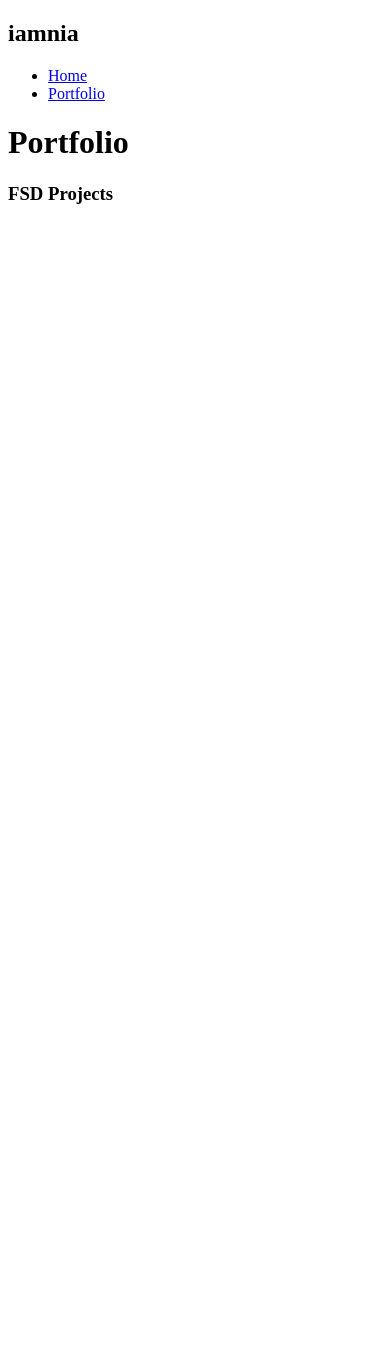
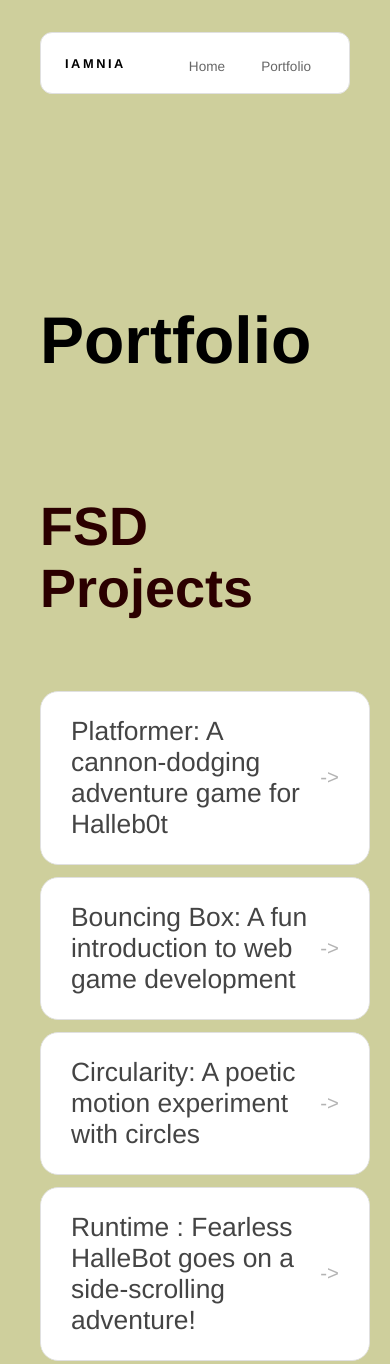
Before and after one commit to n1aziion/n1aziion.github.io, a plain HTML site: page portfolio.html in a window 390 px wide. Before the commit the page ends 844 px from the top, so only its background shows below. Drawn offline with Linux system fonts and the light colour scheme.

Commit message:
add portfolio page to website

```diff
--- a/portfolio.html
+++ b/portfolio.html
@@ -2,6 +2,7 @@
 <html>
     <head>
       <title>iamnia</title>
+      <link rel="stylesheet" href="style.css" />
     </head>
 
     <body>
@@ -24,6 +25,18 @@
     <h1>Portfolio</h1>
     <h3>FSD Projects</h3>
     <ul id="portfolio">
+      <li>
+  <a href="fsd-projects/platformer/">Platformer: A cannon-dodging adventure game for Halleb0t</a>
+</li>
+<li>
+  <a href="fsd-projects/bouncing-box/">Bouncing Box: A fun introduction to web game development</a>
+</li>
+<li>
+  <a href="fsd-projects/circularity/">Circularity: A poetic motion experiment with circles</a>
+</li>
+<li>
+ <a href="projects/runtime/">Runtime : Fearless HalleBot goes on a side-scrolling adventure!</a>
+</li>
 
     </ul>
 
--- a/style.css
+++ b/style.css
@@ -169,3 +169,104 @@ nav h1 {
     background: #d2afb5;
     color: #000000;
 }
+/* Portfolio styles */
+.content h1 {
+  color: black;
+}
+
+#portfolio {
+  list-style: none;
+  margin: 0;
+  padding: 0;
+  width: 100%;
+  display: flex;
+  flex-direction: column;
+  gap: 8px;
+}
+
+#portfolio li {
+  border-radius: 12px;
+  overflow: hidden;
+}
+
+#portfolio a {
+  display: flex;
+  justify-content: space-between;
+  align-items: center;
+  text-decoration: none;
+  color: #444;
+  padding: 16px 20px;
+  font-size: 1.1rem;
+  font-weight: 500;
+  background: #fff;
+  border: 1px solid #e0e0e0;
+  border-radius: 12px;
+  transition: background 0.25s ease, color 0.25s ease, transform 0.25s ease;
+}
+
+#portfolio a:hover {
+  background: #000;
+  color: #fff;
+  transform: translateX(4px);
+}
+
+#portfolio a::after {
+  content: "->";
+  font-size: 0.85rem;
+  opacity: 0.4;
+  transition: opacity 0.25s ease;
+  white-space: nowrap;
+}
+
+#portfolio a:hover::after {
+  opacity: 1;
+}
+/* responsive web design */
+@media screen and (min-width: 120px) and (max-width: 1080px) {
+  main {
+    height: 100ch;
+    zoom: 1.5;
+    display: grid;
+  }
+
+  h1 {
+    font-size: 44px;
+  }
+
+  h2 {
+    font-size: 42px;
+  }
+
+  h3 {
+    font-size: 36px;
+  }
+
+  #all-contents {
+    height: 100ch;
+    margin: none;
+  }
+
+  a {
+    font-size: 42px;
+  }
+
+  .sidebar {
+    margin-right: 0px;
+    justify-content: center;
+    align-items: center;
+  }
+
+  .sidebar-img {
+    width: 100%;
+  }
+
+  p,
+  li {
+    font-size: 24px;
+  }
+
+  .content {
+    align-content: center;
+    justify-content: center;
+  }
+}
```
